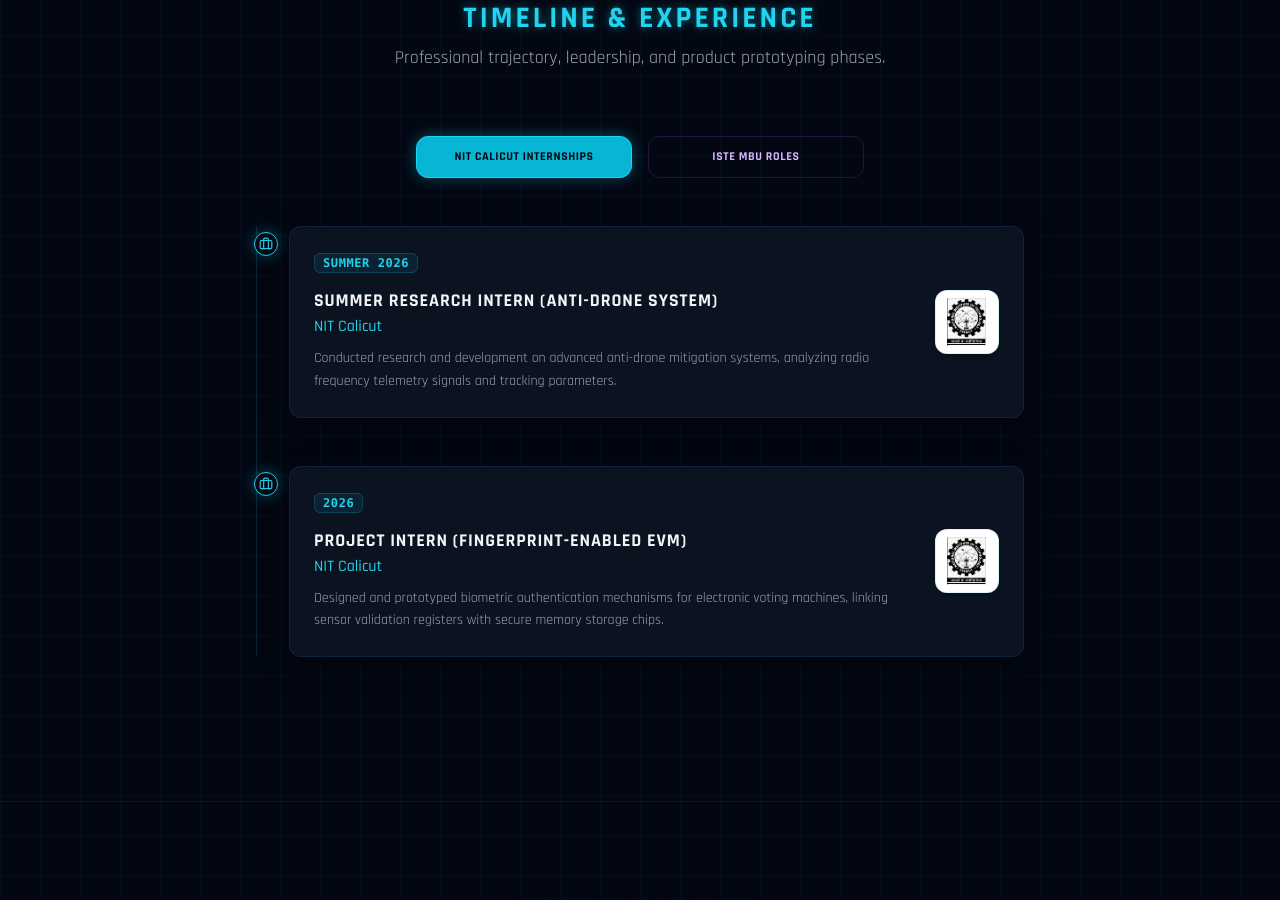
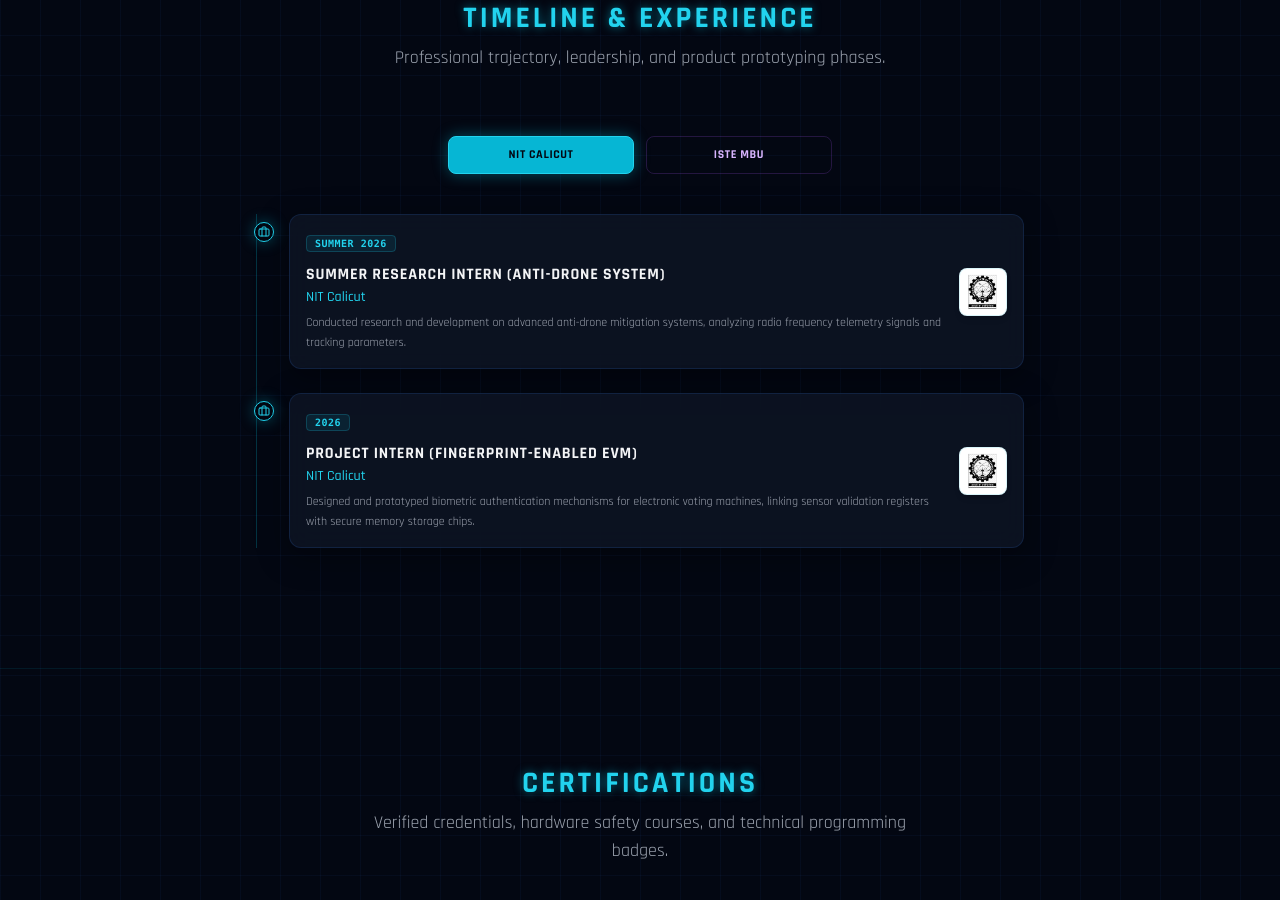
Before and after one commit to PraneethKV27/Portfolio, a React (Vite) app: page / in a window 1280 px wide. Shown: the part 2885-3785 px from the top of the page. Built offline with nearby package versions, Linux system fonts and the light colour scheme.

Commit message:
Sleeker and smaller design for timeline experiences

```diff
--- a/src/App.jsx
+++ b/src/App.jsx
@@ -338,30 +338,30 @@ export default function App() {
         </div>
 
         {/* Tab Switcher */}
-        <div className="flex justify-center gap-4 mb-12 max-w-md mx-auto">
+        <div className="flex justify-center gap-3 mb-10 max-w-sm mx-auto">
           <button
             onClick={() => setActiveExpTab('nit')}
-            className={`flex-1 py-3 px-4 rounded-xl font-cyber font-bold tracking-wider text-xs border uppercase transition-all duration-300 cursor-pointer ${
+            className={`flex-1 py-2.5 px-3 rounded-lg font-cyber font-bold tracking-wider text-[10px] sm:text-xs border uppercase transition-all duration-300 cursor-pointer ${
               activeExpTab === 'nit'
                 ? 'bg-cyan-500 text-gray-950 border-cyan-400 shadow-glow-cyan'
                 : 'border-cyan-500/20 hover:border-cyan-400/50 hover:bg-cyan-500/5 text-cyan-400'
             }`}
           >
-            NIT Calicut Internships
+            NIT Calicut
           </button>
           <button
             onClick={() => setActiveExpTab('iste')}
-            className={`flex-1 py-3 px-4 rounded-xl font-cyber font-bold tracking-wider text-xs border uppercase transition-all duration-300 cursor-pointer ${
+            className={`flex-1 py-2.5 px-3 rounded-lg font-cyber font-bold tracking-wider text-[10px] sm:text-xs border uppercase transition-all duration-300 cursor-pointer ${
               activeExpTab === 'iste'
                 ? 'bg-purple-500 text-gray-950 border-purple-400 shadow-glow-purple'
                 : 'border-purple-500/20 hover:border-purple-400/50 hover:bg-purple-500/5 text-purple-300'
             }`}
           >
-            ISTE MBU Roles
+            ISTE MBU
           </button>
         </div>
 
-        <div className="relative border-l border-cyan-500/20 max-w-3xl mx-auto pl-6 sm:pl-8">
+        <div className="relative border-l border-cyan-500/25 max-w-3xl mx-auto pl-6 sm:pl-8">
           {timeline
             .filter((item) => {
               if (activeExpTab === 'nit') {
@@ -371,27 +371,27 @@ export default function App() {
               }
             })
             .map((item, i) => (
-              <div key={i} className="mb-12 relative">
+              <div key={i} className="mb-6 relative">
                 {/* Timeline marker */}
-                <div className="absolute -left-[35px] top-1.5 w-6 h-6 rounded-full bg-gray-950 border border-cyan-400 flex items-center justify-center shadow-glow-cyan">
-                  {item.type === 'internship' ? <Briefcase className="w-3.5 h-3.5 text-cyan-400" /> : <Award className="w-3.5 h-3.5 text-purple-400" />}
+                <div className="absolute -left-[31px] sm:-left-[35px] top-2 w-4 h-4 sm:w-5 sm:h-5 rounded-full bg-gray-950 border border-cyan-400 flex items-center justify-center shadow-glow-cyan">
+                  {item.type === 'internship' ? <Briefcase className="w-2.5 h-2.5 sm:w-3 sm:h-3 text-cyan-400" /> : <Award className="w-2.5 h-2.5 sm:w-3 sm:h-3 text-purple-400" />}
                 </div>
 
-                <div className="glass-panel p-6 rounded-xl border-cyan-500/10 flex flex-col md:flex-row justify-between items-start md:items-center gap-4">
-                  <div>
-                    <span className="text-xs font-mono text-cyan-400 bg-cyan-500/10 border border-cyan-400/20 px-2 py-0.5 rounded-md uppercase tracking-wider font-semibold">
+                <div className="glass-panel p-4 rounded-xl border-cyan-500/10 hover:border-cyan-400/30 hover:shadow-glow-cyan/5 transition-all duration-300 flex flex-col sm:flex-row justify-between items-start sm:items-center gap-3">
+                  <div className="flex-1">
+                    <span className="text-[10px] font-mono text-cyan-400 bg-cyan-500/10 border border-cyan-400/20 px-2 py-0.5 rounded uppercase tracking-wider font-semibold">
                       {item.period}
                     </span>
-                    <h3 className="font-cyber font-bold text-gray-100 text-lg mt-3 uppercase tracking-wider">{item.role}</h3>
-                    <h4 className="font-tech text-cyan-400 font-medium text-base mb-2">{item.company}</h4>
-                    <p className="text-sm font-tech text-gray-400 leading-relaxed">{item.desc}</p>
+                    <h3 className="font-cyber font-bold text-gray-100 text-sm sm:text-base mt-2 uppercase tracking-wider">{item.role}</h3>
+                    <h4 className="font-tech text-cyan-400 font-medium text-xs sm:text-sm mb-1.5">{item.company}</h4>
+                    <p className="text-xs font-tech text-gray-400 leading-relaxed max-w-2xl">{item.desc}</p>
                   </div>
                   {item.logo && (
-                    <div className="flex-shrink-0 w-16 h-16 rounded-xl bg-white border border-cyan-500/15 p-1.5 flex items-center justify-center shadow-md self-start md:self-center overflow-hidden">
+                    <div className="flex-shrink-0 w-12 h-12 rounded-lg bg-white border border-cyan-500/15 p-1 flex items-center justify-center shadow-md self-start sm:self-center overflow-hidden">
                       <img
                         src={item.logo}
                         alt={item.company}
-                        className="max-w-full max-h-full object-contain mix-blend-multiply scale-95"
+                        className="max-w-full max-h-full object-contain mix-blend-multiply scale-90"
                       />
                     </div>
                   )}
```
